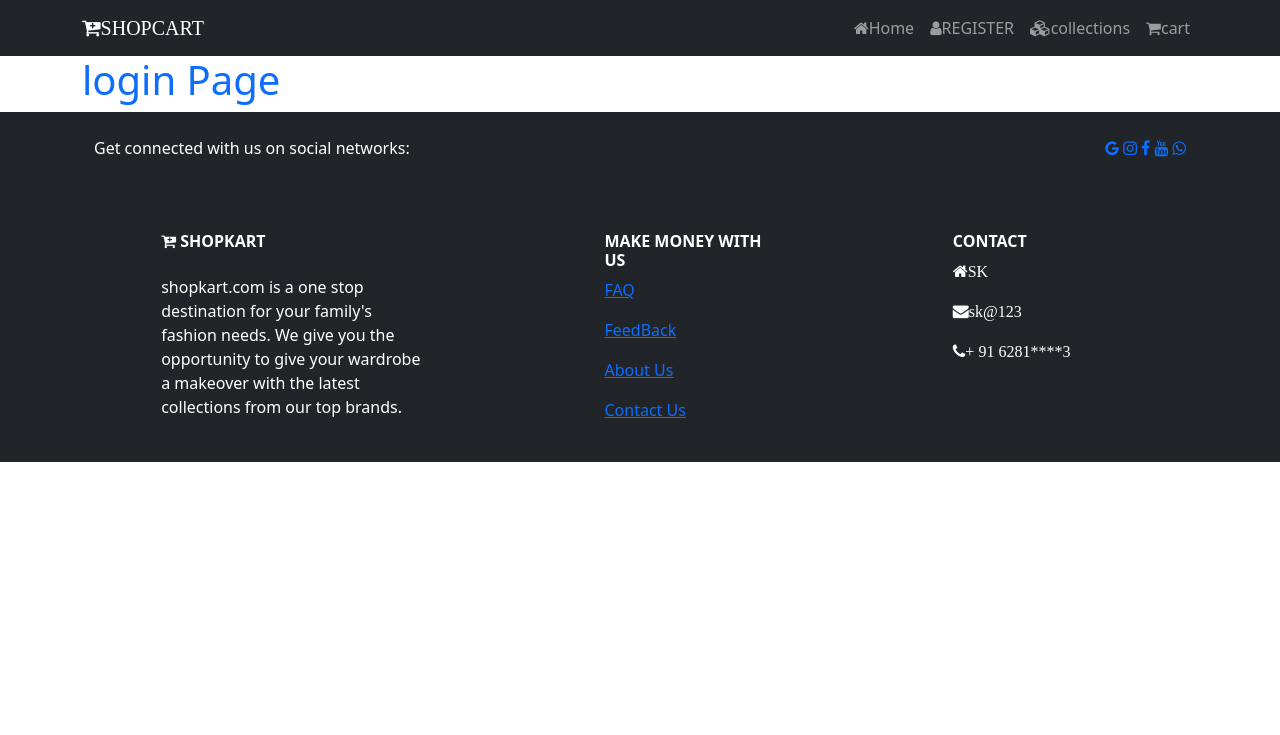
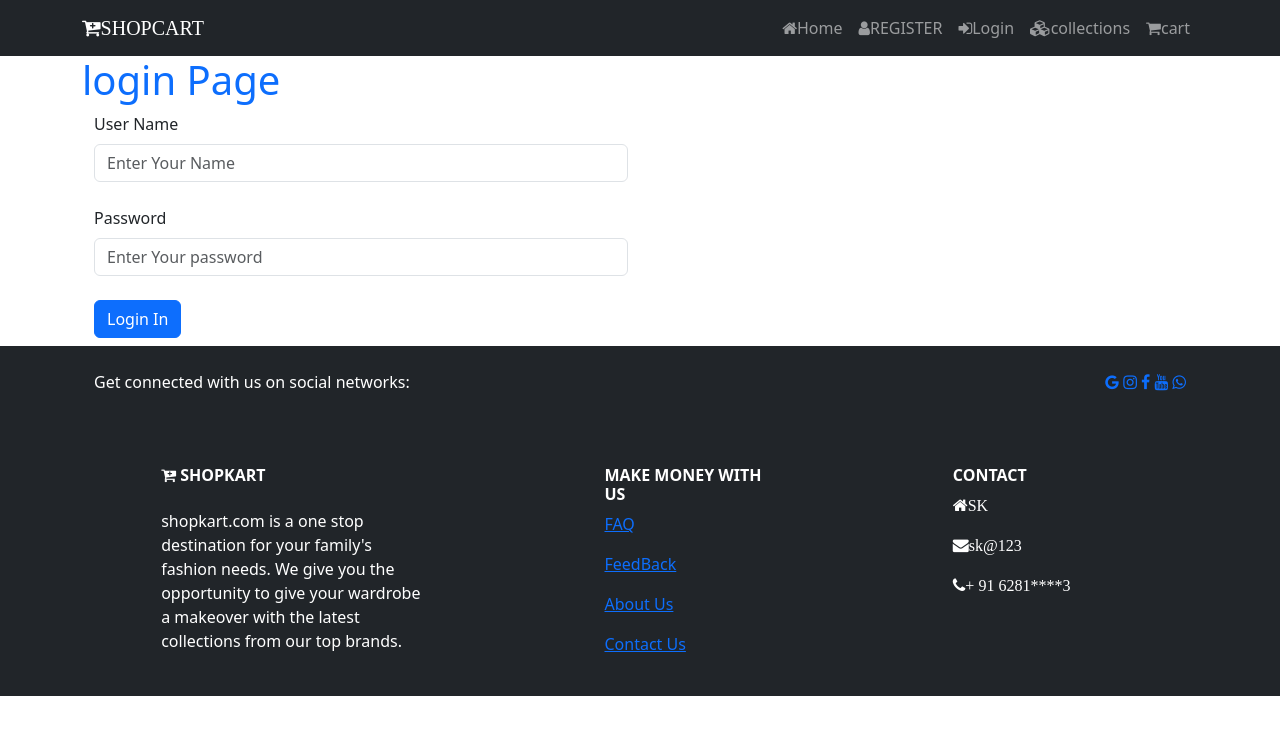
Before and after one commit to kiran1630/e-commerce-web, a Django app: page /login in a window 1280 px wide. Shown: the top 735 px of the page. Run offline with Django 5.2, Linux system fonts and the light colour scheme.

Commit message:
feat : addded login and logout option

```diff
--- a/webcom/shopapp/urls.py
+++ b/webcom/shopapp/urls.py
@@ -4,8 +4,8 @@ from shopapp import views
 urlpatterns = [
     path('', views.home,name='Homie'),
     path('register',views.register,name='register'),
-    path('login',views.login,name='login'),
-
+    path('login',views.login_page,name='login'),
+    path('logout',views.logout_page,name='logout'),
     path('collections',views.collections,name='collections'),
     path('collections/<str:name>',views.collection_view,name='collections_view'),
     path('collections/<str:cname>/<str:pname>',views.product_detail,name='product_view')
--- a/webcom/shopapp/views.py
+++ b/webcom/shopapp/views.py
@@ -4,11 +4,35 @@ from django.http import HttpResponse
 from .models import *
 from django.contrib import messages
 from .form import CustomerUserForm
+from django.contrib.auth import authenticate ,login,logout
+
+
 def home(request):
     product= product_table.objects.filter(trending=1)
     return render(request,'shopapp/index.html',{'product' :product})
 
-def login(request):
+def  logout_page(request):
+    if request.user.is_authenticated:
+        logout(request)
+        messages.success(request,"Logged out Successfully")
+    return redirect('/')
+
+def login_page(request):
+    if request.user.is_authenticated:
+        return redirect('/')
+    else:
+
+        if request.method == 'POST':
+                name = request.POST.get('username')
+                passkey = request.POST.get('password')
+                user = authenticate(request,username = name, password = passkey)
+                if user is not None:
+                    login(request,user)
+                    messages.success(request,"Logged in Successfully")
+                    return redirect('/')
+                else:
+                    messages.error(request,"Invalid User Name or Password")
+                    return redirect('/login')
     return render(request,'shopapp/login.html')
 
 def register(request):
--- a/webcom/template/shopapp/inc/nav.html
+++ b/webcom/template/shopapp/inc/nav.html
@@ -7,7 +7,14 @@
       <div class="collapse navbar-collapse" id="navbarNavAltMarkup">
         <div class="navbar-nav ms-auto">
           <a class="nav-link" aria-current="page" href="{% url 'Homie' %}"><i class="fa fa-home"></i>Home</a>
+
+          {%  if request.user.is_authenticated %}
+          <a class="nav-link" href="#"><i class="fa fa-user"></i>{{request.user}}</a>
+          <a class="nav-link" href="{% url 'logout' %}"><i class="fa fa-sign-out"></i>Logout</a>
+          {% else %}
           <a class="nav-link" href="{% url 'register' %}"><i class="fa fa-user"></i>REGISTER</a>
+          <a class="nav-link" href="{% url 'login' %}"><i class="fa fa-sign-in"></i>Login</a>
+          {% endif %}
           <a class="nav-link" href="{%url 'collections' %}"><i class="fa fa-cubes"></i>collections</a>
           <a class="nav-link" href="#"><i class="fa fa-shopping-cart"></i>cart</a>
 
--- a/webcom/template/shopapp/login.html
+++ b/webcom/template/shopapp/login.html
@@ -13,6 +13,26 @@
         </div>
 
     </div>
+    <section class="login">
+        <div class="container">
+            <div class="row">
+                <div class="col-6">
+                    <form action="" class="form-label" method = "post">
+                        {% csrf_token %}
+                        <div class="mb-4">
+                            <label for="" class="form-label">User Name</label>
+                            <input type="text" name="username" id="username" class="text form-control" placeholder="Enter Your Name">
+                        </div>
+                        <div class="mb-4">
+                            <label for="" class="form-label">Password</label>
+                            <input type="text" name="password"   id = 'password 'class="form-control" placeholder="Enter Your password">
+                        </div>
+                        <button type="submit" class="btn btn-primary">Login In</button>
+                    </form>
+                </div>
+            </div>
+        </div>
+    </section>
 
 </div>
 {% endblock content %}
```
Also changed, not shown: webcom/template/shopapp/logout_page.html (added, +16 -0 lines).
